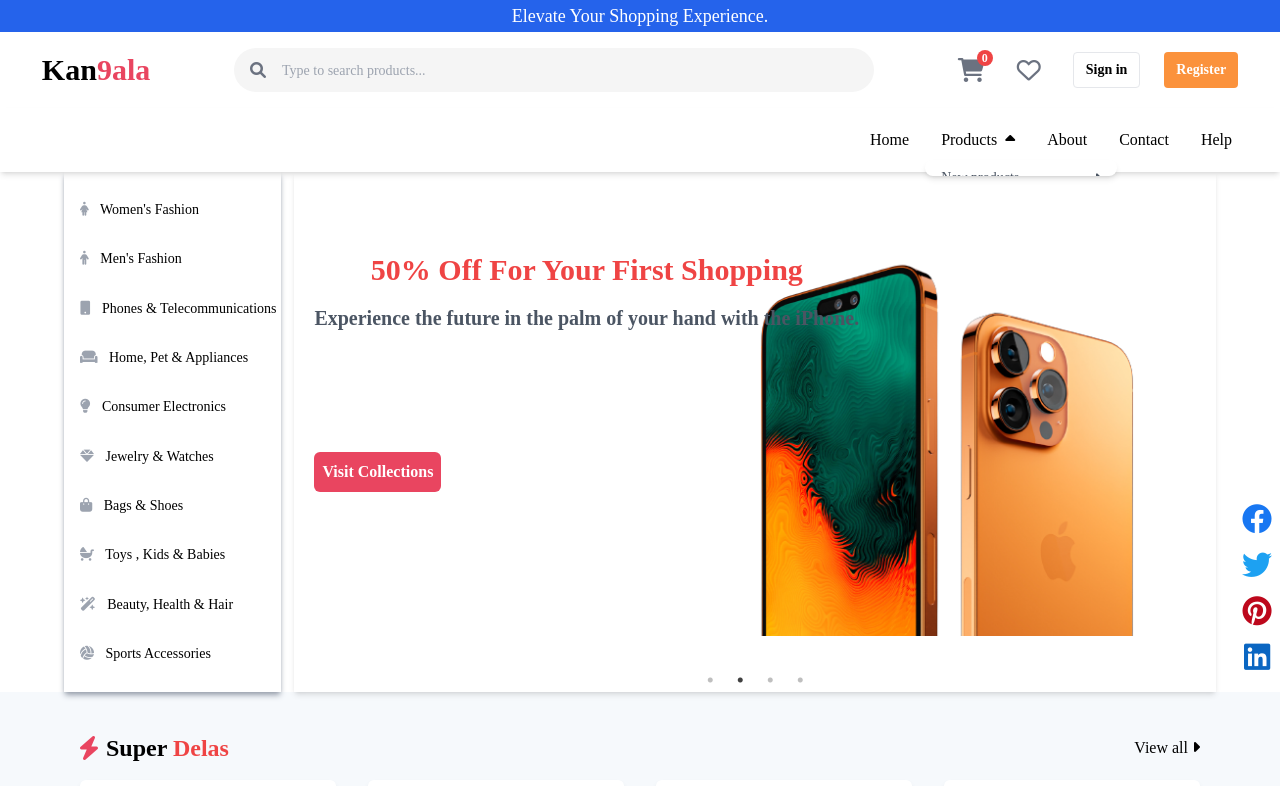
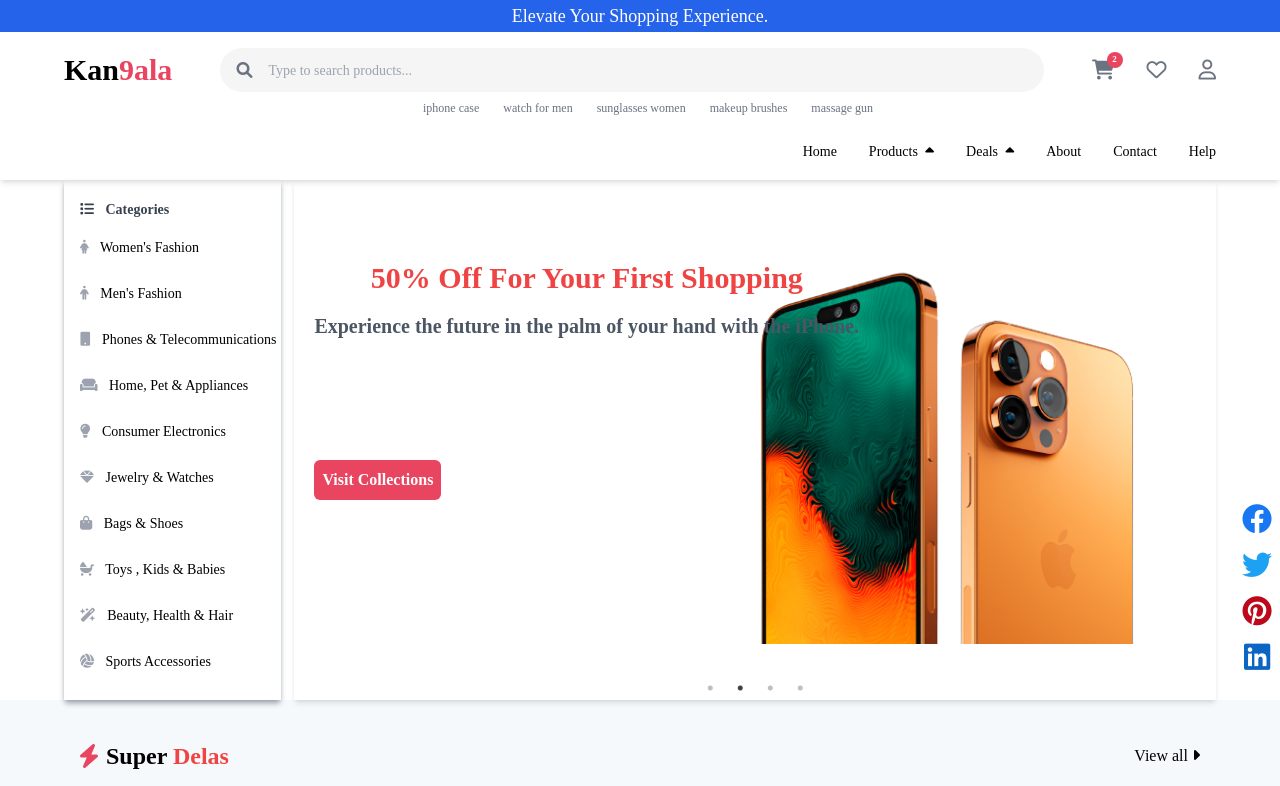
Before and after one commit to kamalOurajdal/webStore_react_tailwind, a React (Create React App) app: page / in a window 1280 px wide. Shown: the top 786 px of the page. Built offline with nearby package versions, Linux system fonts and the light colour scheme.

Commit message:
login page

```diff
--- a/src/components/Navbar.jsx
+++ b/src/components/Navbar.jsx
@@ -1,15 +1,12 @@
-import React, { useState } from "react";
-import { Collapse } from "react-collapse";
+import React from "react";
 import { Link, Outlet } from "react-router-dom";
 
 function Navbar() {
-  const [showNavLinks, setShowNavLinks] = useState(false);
-  const toggleShowNavLinks = () => {
-    setShowNavLinks(!showNavLinks);
-  };
-
   const productDropdown = (
-    <div className={`${showNavLinks ? "h-[180px]":"h-0  py-0"} py-2 top-8 transform-w duration-500 ease-in-out overflow-hidden  absolute z-40 text-sm  bg-white  space-y-4 w-48  rounded-lg shadow-md text-gray-600`}>
+    <div
+      className={`h-0 py-0 group-hover:block group-hover:h-[168px] top-5 transform-w duration-500 ease-in-out overflow-hidden  absolute z-40 text-xs bg-white   w-48  rounded-lg shadow-md text-gray-600`}
+    >
+      <div className="w-full space-y-4 pt-4">
         <Link
           to="/products/new"
           className="flex items-center justify-between px-4  hover:text-rose-500"
@@ -41,19 +38,64 @@
           Trending <i class="fa-solid fa-caret-right"></i>
         </Link>
       </div>
+    </div>
+  );
+  const dealDropdown = (
+    <div
+      className={`h-0 py-0 group-hover:block group-hover:h-[140px] top-5 transform-w duration-500 ease-in-out overflow-hidden  absolute z-40 text-xs  bg-white   w-48  rounded-lg shadow-md text-gray-600`}
+    >
+      <div className="w-full space-y-4 pt-4 ">
+        <Link
+          to="/deals/lowest"
+          className="flex items-center justify-between px-4  hover:text-rose-500"
+        >
+          The Lowest price <i class="fa-solid fa-caret-right"></i>
+        </Link>
+        <Link
+          to="/deaks/under?5"
+          className="flex items-center justify-between px-4  hover:text-rose-500"
+        >
+          Solutions under 5$ <i class="fa-solid fa-caret-right"></i>
+        </Link>
+        <Link
+          to="/deaks/under?7.5"
+          className="flex items-center justify-between px-4  hover:text-rose-500"
+        >
+          Solutions under 7.5$ <i class="fa-solid fa-caret-right"></i>
+        </Link>
+        <Link
+          to="/deaks/under?10"
+          className="flex items-center justify-between px-4  hover:text-rose-500"
+        >
+          Solutions under 10$ <i class="fa-solid fa-caret-right"></i>
+        </Link>
+      </div>
+    </div>
   );
 
   return (
-    <nav className="w-full shadow-md relative">
-      <div className="mr-8 flex justify-end items-center h-16 bg-white text-black">
+    <nav className="w-full shadow-md relative h-14 text-sm flex flex-col justify-center ">
+      <div className="w-[95%] flex justify-end items-center  text-black">
         <Link to="/" className="mx-4 hover:text-rose-500">
           Home
         </Link>
-        <div className="relative " onClick={() => toggleShowNavLinks()}>
-          <Link to="/" className="mx-4 hover:text-rose-500 ">
-            Products <i class={`${showNavLinks ? "rotate-180" : ""} fa-solid fa-caret-up ml-1 transform duration-300 ease-in-out`}></i>
-          </Link>
+        <div className="relative group">
+          <p className="mx-4 group-hover:text-rose-500 cursor-pointer ">
+            Products{" "}
+            <i
+              class={`group-hover:rotate-180 fa-solid fa-caret-up ml-1 transform duration-300 ease-in-out`}
+            ></i>
+          </p>
           {productDropdown}
+        </div>
+        <div className="relative group">
+          <p className="mx-4 group-hover:text-rose-500 cursor-pointer ">
+            Deals{" "}
+            <i
+              class={`group-hover:rotate-180 fa-solid fa-caret-up ml-1 transform duration-300 ease-in-out`}
+            ></i>
+          </p>
+          {dealDropdown}
         </div>
         <Link to="/about" className="mx-4 hover:text-rose-500">
           About
@@ -61,7 +103,7 @@
         <Link to="/contact" className="mx-4 hover:text-rose-500">
           Contact
         </Link>
-        <Link to="/help" className="mx-4 hover:text-rose-500">
+        <Link to="/help" className="ml-4 hover:text-rose-500">
           Help
         </Link>
         <Outlet />
--- a/src/components/Search.jsx
+++ b/src/components/Search.jsx
@@ -1,5 +1,5 @@
 import React, { useState, useEffect, useRef } from "react";
-import { Link } from 'react-router-dom';
+import { Link } from "react-router-dom";
 
 function Search() {
   window.addEventListener("scroll", function () {
@@ -13,41 +13,51 @@
 
   return (
     <section
-      className={` header w-full flex items-center justify-around py-4 bg-white`}
+      className={` header w-full flex flex-col items-center justify-around px-16 pt-4 pb-2 bg-white`}
     >
+      <div className="w-full flex items-center justify-around ">
         <h1 className="text-3xl font-bold">
           Kan<span className="text-[#e94560]">9ala</span>
         </h1>
-      <div className=" flex items-center bg-[#F5F5F5] rounded-full pl-4 w-1/2 ">
+        <div className="flex-grow mx-12 ">
+          <div className=" flex items-center bg-[#F5F5F5] rounded-full pl-4 w-full ">
             <i className="fa-solid fa-magnifying-glass text-gray-500"></i>
             <input
               type="text"
               name=""
               id=""
               placeholder="Type to search products..."
-          className="  h-11 bg-transparent rounded-full px-4 focus:outline-none placeholder:text-sm w-full"
+              className="w-full h-11 bg-transparent rounded-full px-4 focus:outline-none placeholder:text-sm "
             />
+          </div>
         </div>
 
         <div className="  flex  items-center justify-between space-x-8 text-gray-500">
           <Link to={"/card"}>
             <div className="relative cursor-pointer">
-          <i class="fa-solid fa-cart-shopping text-2xl"></i>
-            <span className="absolute -right-2 -top-1 text-xs w-4 text-center  bg-red-500 rounded-full text-white font-semibold">
-              0
+              <i class="fa-solid fa-cart-shopping text-xl"></i>
+              <span className="absolute -right-2 -top-1 text-[9px] w-4 h-4 flex items-center justify-center  bg-[#e94560] rounded-full text-white font-semibold">
+                2
               </span>
             </div>
           </Link>
-        <i class="fa-regular fa-heart text-2xl cursor-pointer"></i>
+          <Link to={"/wish_list"}><i class="fa-regular fa-heart text-xl cursor-pointer"></i></Link>
+          <Link to={"profile/login"}><i class="fa-regular fa-user text-xl cursor-pointer"></i></Link>
 
-        <div className="flex justify-between space-x-6 ">
-          <button className="text-sm font-semibold text-black hover:text-gray-700 border  px-3 py-[7px] rounded ">
-            Sign in
-          </button>
-          <button className="text-sm font-semibold text-white bg-orange-400 px-3 py-[7px] rounded">
-            Register
-          </button>
         </div>
+      </div>
+      <div>
+        <ul className="flex items-center space-x-6 text-gray-500 text-xs mt-2 ml-4">
+          <li className="cursor-pointer hover:text-[#e94560] ">iphone case</li>
+          <li className="cursor-pointer hover:text-[#e94560]">watch for men</li>
+          <li className="cursor-pointer hover:text-[#e94560]">
+            sunglasses women
+          </li>
+          <li className="cursor-pointer hover:text-[#e94560]">
+            makeup brushes
+          </li>
+          <li className="cursor-pointer hover:text-[#e94560]">massage gun</li>
+        </ul>
       </div>
     </section>
   );
--- a/src/components/home/Categories.jsx
+++ b/src/components/home/Categories.jsx
@@ -58,6 +58,7 @@
   ];
   return (
     <section className="bg-white w-fit h-[65vh] shadow-md shadow-gray-400 mr-2 flex flex-col justify-between py-5 ">
+      <h1 className="text-sm font-bold text-gray-700 px-4"><i class="fa-solid fa-list mr-2 "></i> Categories</h1>
       {categories.map((category, index) => (
         <button
           key={index}
--- /dev/null
+++ b/src/pages/Login.jsx
@@ -0,0 +1,11 @@
+import React from 'react'
+
+function Login() {
+  return (
+    <div>
+        this is the login page
+    </div>
+  )
+}
+
+export default Login
```
Lines whose indentation alone changed are shown as unchanged.
